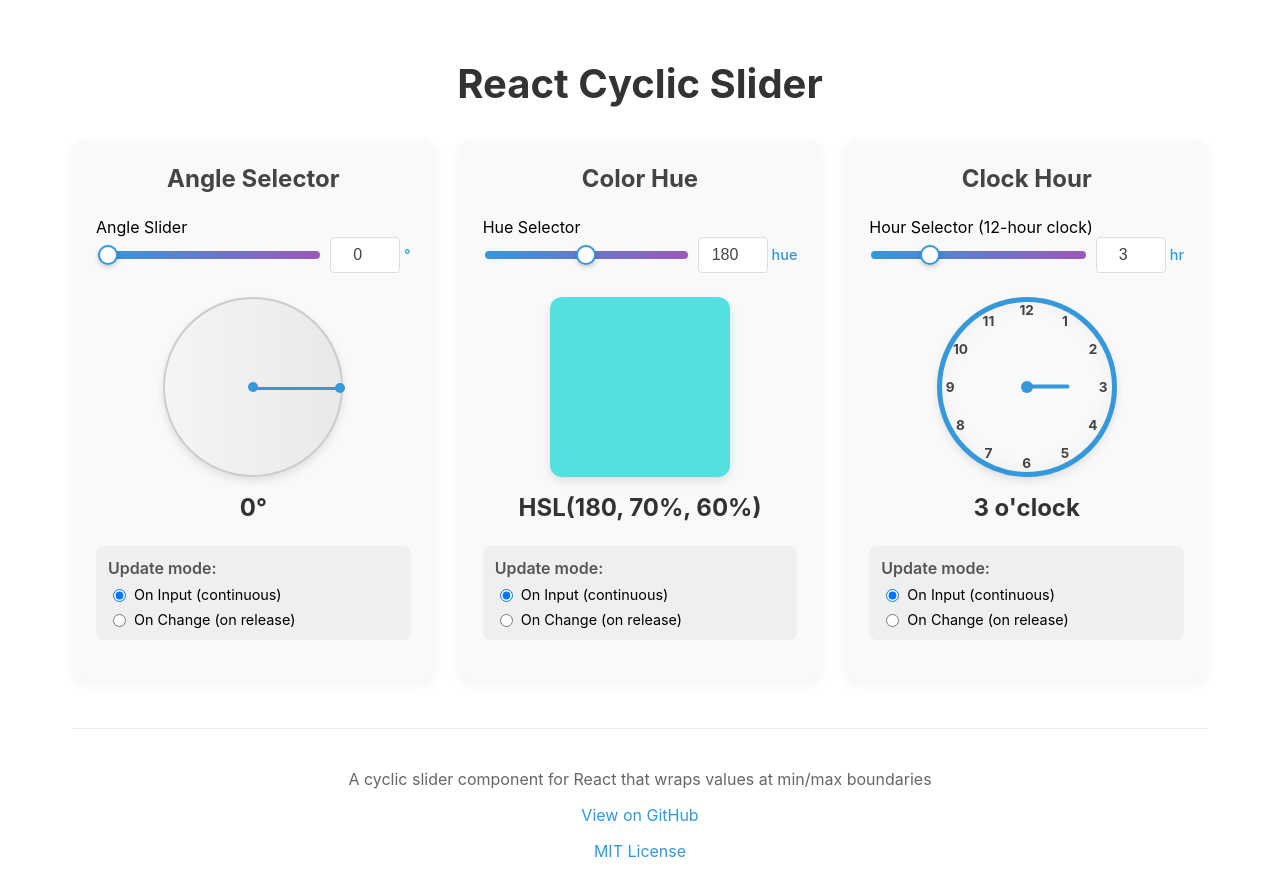
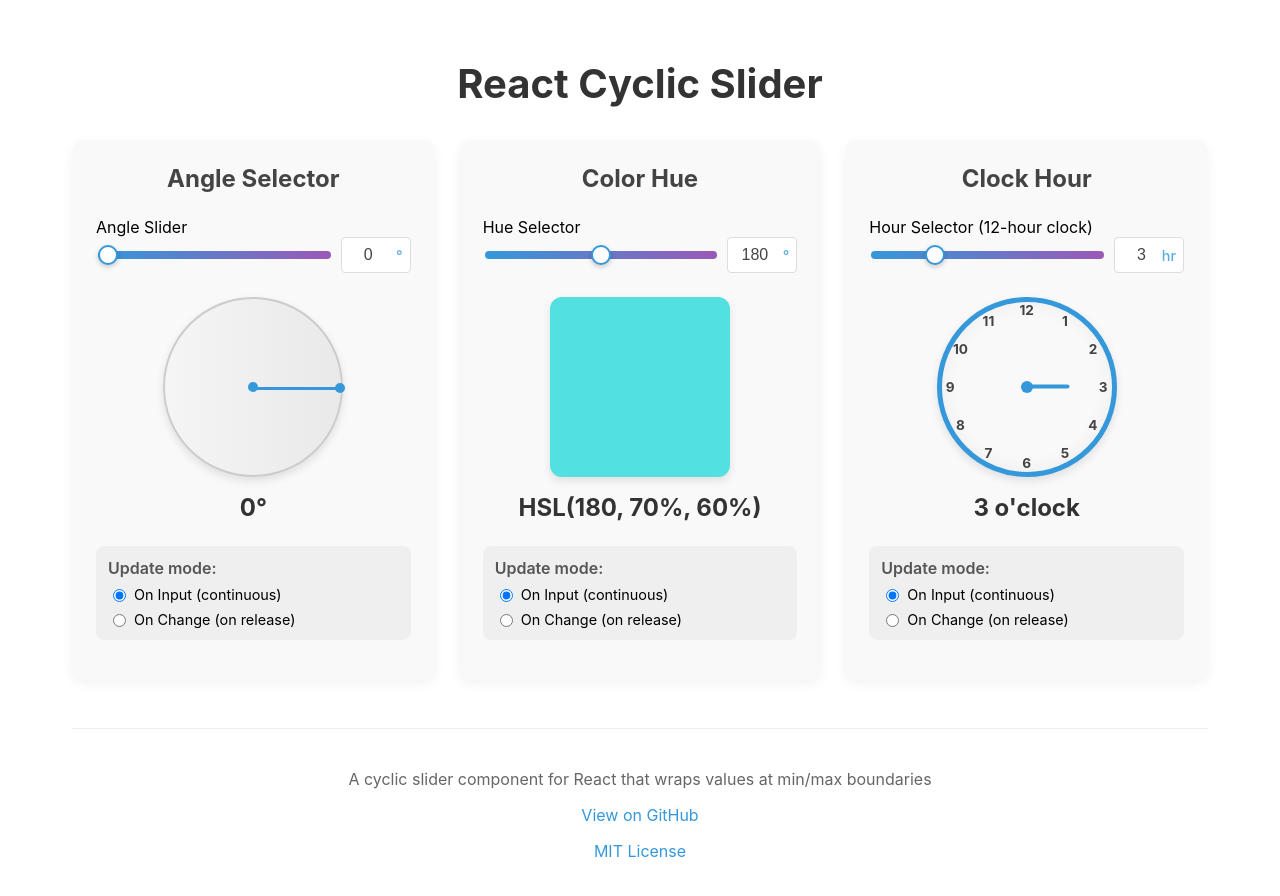
Before and after one commit to tombigel/react-cyclic-slider, a React (Create React App) app: page / in a window 1280 px wide. Shown: the top 896 px of the page. Built offline with nearby package versions, Linux system fonts and the light colour scheme.

Commit message:
Position unit suffix inside input field and correct hue unit to degrees

```diff
--- a/src/App.tsx
+++ b/src/App.tsx
@@ -130,7 +130,7 @@ const App: React.FC = () => {
             label="Hue Selector"
             onChange={hueUpdateMode === 'change' ? setHue : undefined}
             onInput={hueUpdateMode === 'input' ? setHue : undefined}
-            unit="hue"
+            unit="°"
           />
 
           <div className="demo-visualization">
--- a/src/components/CyclicSlider.css
+++ b/src/components/CyclicSlider.css
@@ -23,17 +23,21 @@
 /* Input with unit layout */
 .cyclic-slider .input-with-unit {
   position: relative;
-  display: flex;
-  align-items: center;
+  display: inline-block;
 }
 
 .cyclic-slider input[type="number"] {
   width: 70px;
   text-align: center;
+  padding-right: 20px; /* Make space for the unit suffix */
 }
 
 .cyclic-slider .unit-suffix {
-  margin-left: 4px;
+  position: absolute;
+  right: 8px;
+  top: 50%;
+  transform: translateY(-50%);
   font-size: 0.9em;
   color: #666;
+  pointer-events: none;
 }
--- a/src/theme/cyclic-slider-theme.css
+++ b/src/theme/cyclic-slider-theme.css
@@ -82,4 +82,5 @@
   color: #3498db;
   font-weight: 500;
   user-select: none;
+  opacity: 0.8;
 }
```
